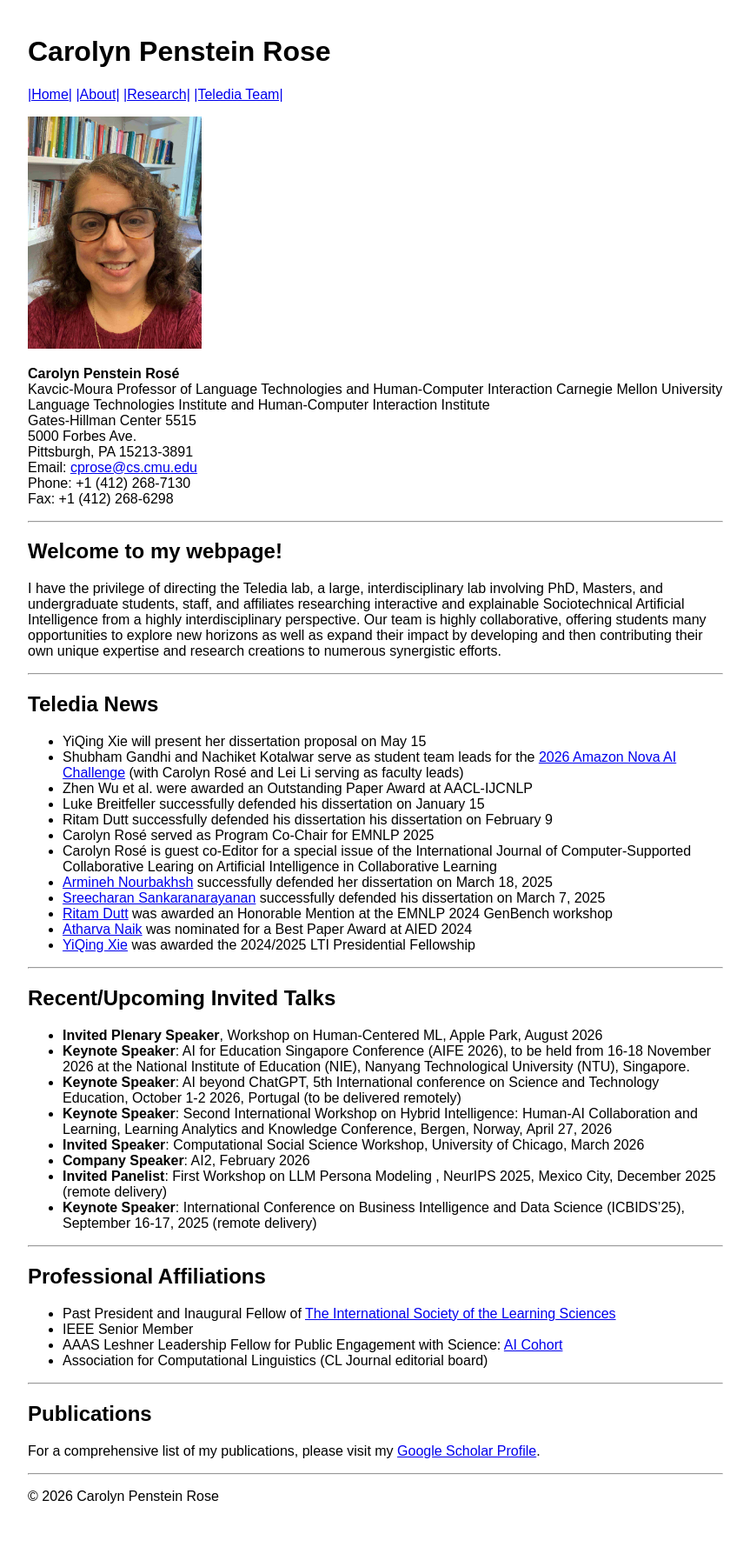
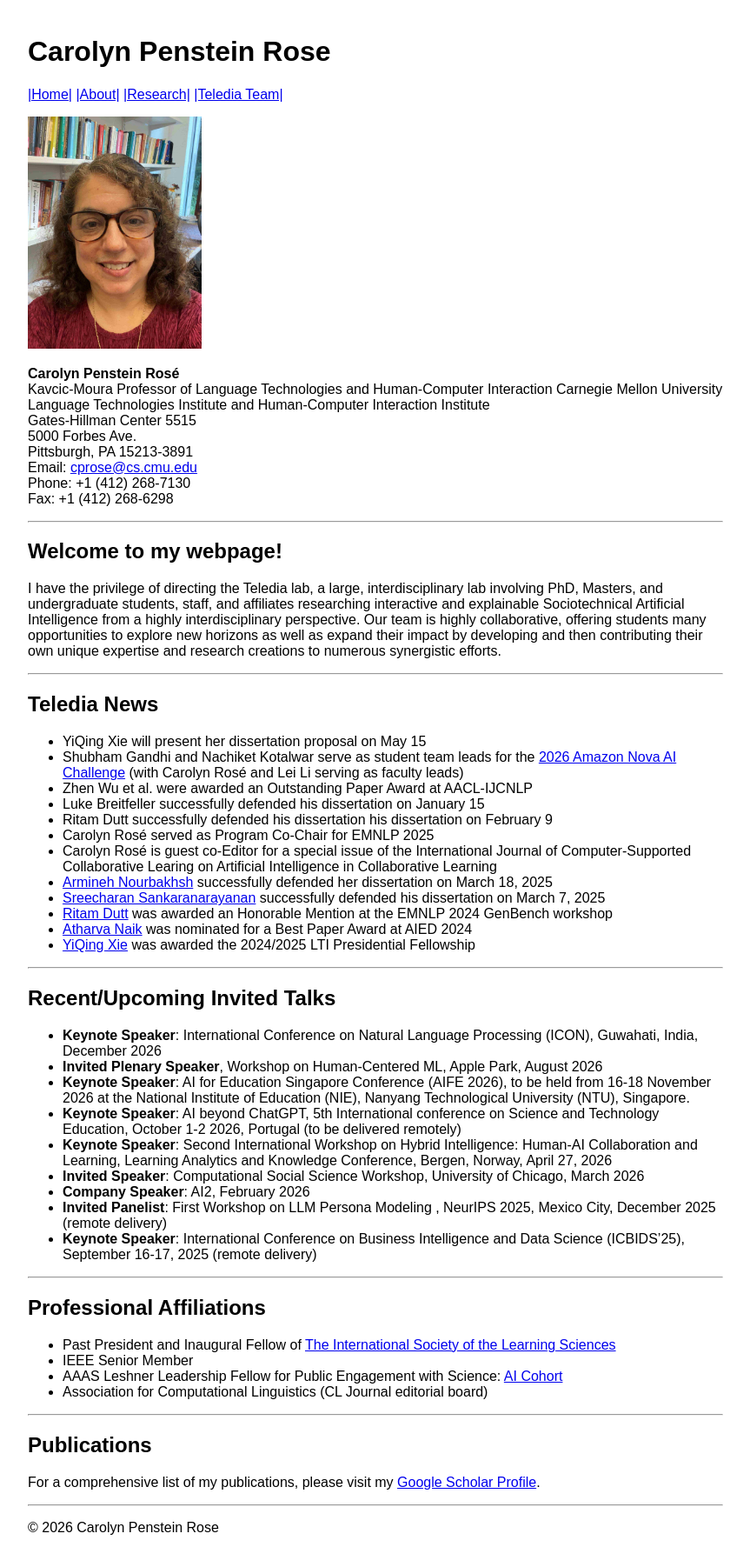
Before and after one commit to cp3a/cp3a.github.io, a Jekyll site: the page built from index.md, in a window 1280 px wide. Shown: the whole page at 87% size, without its empty margins (208-1071 px from the left). Built offline with Jekyll 4.4.1, drawn with Linux system fonts in a browser that asks for light colours; before the commit the page ends 1766 px from its top, so only the background shows below that.

Commit message:
Update index.md

```diff
--- a/index.md
+++ b/index.md
@@ -44,6 +44,7 @@ I have the privilege of directing the Teledia lab, a large, interdisciplinary la
 
 ## Recent/Upcoming Invited Talks
 
+- **Keynote Speaker**: International Conference on Natural Language Processing (ICON), Guwahati, India, December 2026
 - **Invited Plenary Speaker**, Workshop on Human-Centered ML, Apple Park, August 2026
 - **Keynote Speaker**: AI for Education Singapore Conference (AIFE 2026), to be held from 16-18 November 2026 at the National Institute of Education (NIE), Nanyang Technological University (NTU), Singapore.
 - **Keynote Speaker**: AI beyond ChatGPT, 5th International conference on Science and Technology Education, October 1-2 2026, Portugal (to be delivered remotely)
```
